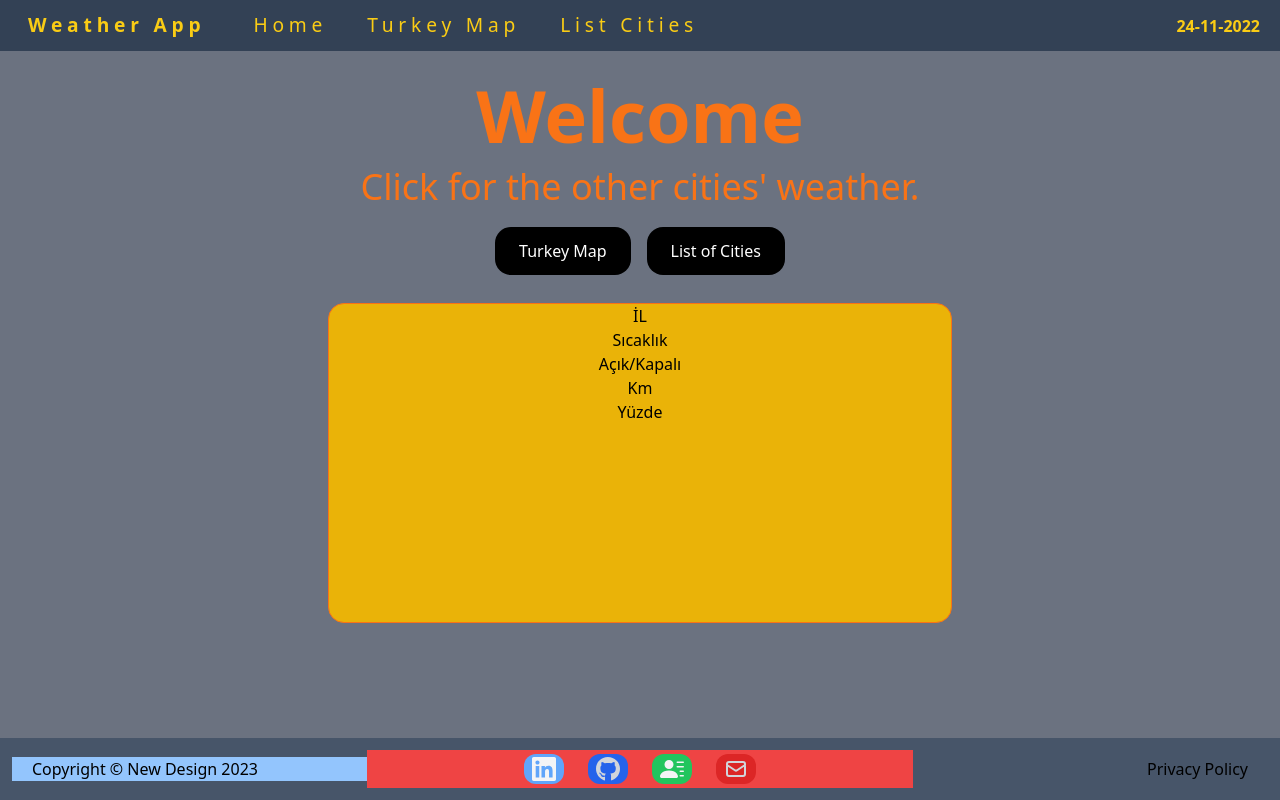
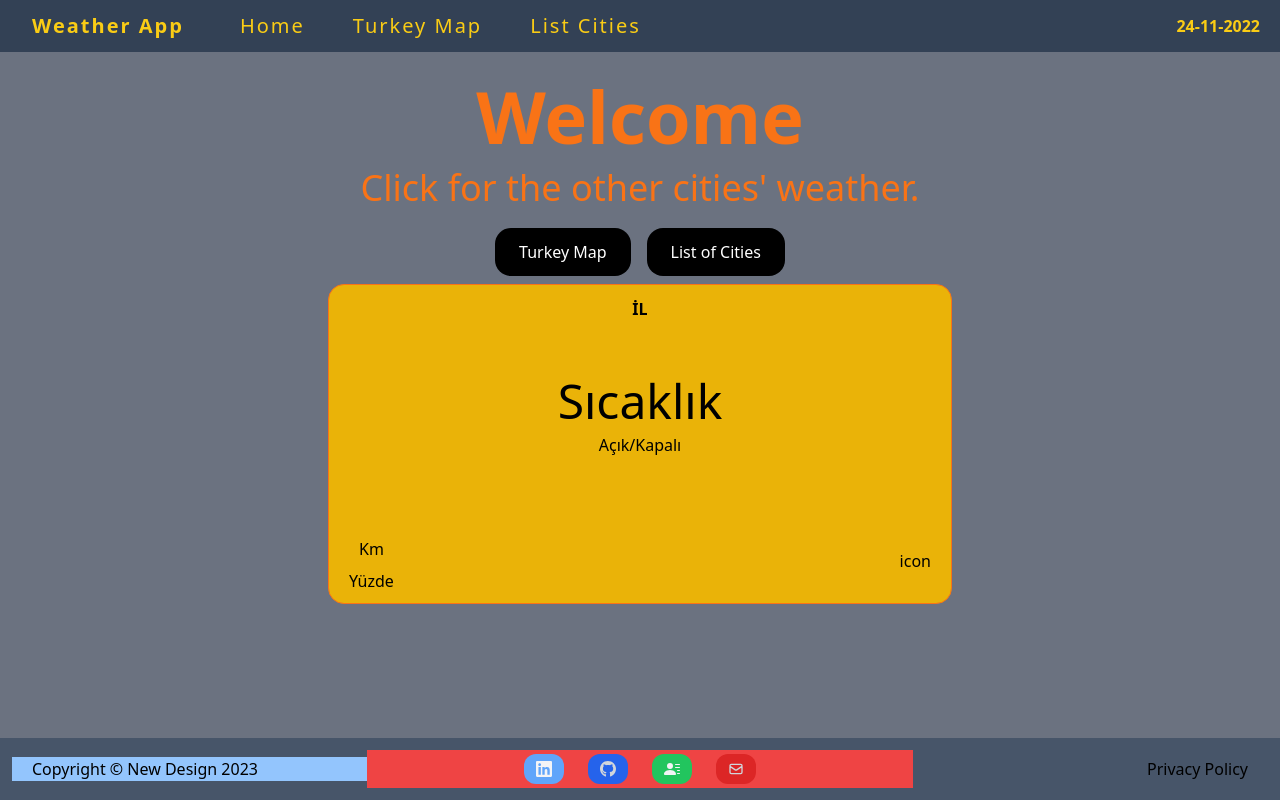
Before and after one commit to unaldutlu/weather_app_map, a React (Create React App) app: page / in a window 1280 px wide. Built offline with nearby package versions, Linux system fonts and the light colour scheme.

Commit message:
add css update on page

```diff
--- a/src/App.js
+++ b/src/App.js
@@ -3,7 +3,7 @@ import Weather from "./react-router-dom/Weather";
 
 function App() {
   return (
-    <div className="bg-gray-500 h-screen">
+    <div className="bg-gray-500 min-h-screen">
       <Weather />
     </div>
   );
--- a/src/components/Card.jsx
+++ b/src/components/Card.jsx
@@ -2,21 +2,21 @@ import React from "react";
 
 function Card() {
   return (
-    <div className="flex justify-center my-5">
+    <div className='flex justify-center m-5 lg:m-0 my-5 pb-28'>
       <div className='border border-orange-500 w-[39rem] h-80 text-center rounded-2xl bg-yellow-500'>
         <div>
-          <h1>İL</h1>
+          <h1 className='my-3 font-bold'>İL</h1>
         </div>
         <div>
-          <div>Sıcaklık</div>
-          <div>Açık/Kapalı</div>
+          <div className='text-5xl mt-14'>Sıcaklık</div>
+          <div className='mt-2 mb-16'>Açık/Kapalı</div>
         </div>
-        <div>
-          <div>
-            <div>Km</div>
-            <div>Yüzde</div>
+        <div className='flex justify-between'>
+          <div className='p-2'>
+            <div className='p-2'>Km</div>
+            <div className="px-3">Yüzde</div>
           </div>
-          <div></div>
+          <div className='flex items-center p-5'>icon</div>
         </div>
       </div>
     </div>
--- a/src/components/Header.jsx
+++ b/src/components/Header.jsx
@@ -2,9 +2,13 @@ import React from "react";
 
 function Header() {
   return (
-    <div className="header">
-      <h1 className="font-bold text-7xl text-orange-500 my-4">Welcome</h1>
-      <h3 className="text-orange-500 text-4xl">Click for the other cities' weather.</h3>
+    <div className='header'>
+      <h1 className='font-bold text-3xl lg:text-7xl text-orange-500 my-4'>
+        Welcome
+      </h1>
+      <h3 className='text-orange-500 text-xl lg:text-4xl'>
+        Click for the other cities' weather.
+      </h3>
     </div>
   );
 }
--- a/src/components/Navbar.jsx
+++ b/src/components/Navbar.jsx
@@ -7,25 +7,25 @@ function Navbar() {
   return (
     <div className=' flex flex-row justify-between bg-slate-700 text-yellow-400'>
       <div className='flex flex-row'>
-        <NavLink to='/' className='navlink mx-5 font-bold'>
+        <NavLink to='/' className='navlink mx-5 font-bold hover:scale-125 hover:text-orange-500'>
           Weather App
         </NavLink>
-        <nav>
+        <nav className="hidden lg:block">
           <ul className='flex flex-row'>
-            <li>
+            <li className='hover:scale-125 hover:text-orange-500'>
               <NavLink to='/'>Home</NavLink>
             </li>
-            <li>
+            <li className='hover:scale-125 hover:text-orange-500'>
               <NavLink to='turkeyMap'>Turkey Map</NavLink>
             </li>
-            <li>
+            <li className='hover:scale-125 hover:text-orange-500'>
               <NavLink to='listOfCities'>List Cities</NavLink>
             </li>
           </ul>
         </nav>
       </div>
       <div className='flex items-center pr-5 font-bold'>
-        <h1>{formatDate}</h1>
+        <h1 className='hover:scale-125 hover:text-orange-500 duration-500'>{formatDate}</h1>
       </div>
     </div>
   );
--- a/src/index.css
+++ b/src/index.css
@@ -7,8 +7,11 @@
     @apply bg-red-900 font-extrabold text-center
   }
 
-  ul>li {
-    @apply mx-3
+  ul>li{
+    @apply mx-3 text-xl p-3 tracking-widest duration-500
+  }
+  .navlink {
+    @apply text-xl p-3 tracking-widest duration-500
   }
 
   .header {
@@ -19,18 +22,3 @@
     @apply bg-black text-white border-none flex items-center px-6 py-3 my-2 rounded-2xl
   }
 }
-
-ul>li,
-.navlink {
-  font-size: 1.2rem;
-  letter-spacing: .3rem;
-  padding: .7rem .5rem;
-  transition: all .5s
-}
-
-ul>li:hover,
-.navlink:hover {
-  color: #ffc107 !important;
-  -webkit-transform: scale(120%);
-  transform: scale(120%);
-}
```
